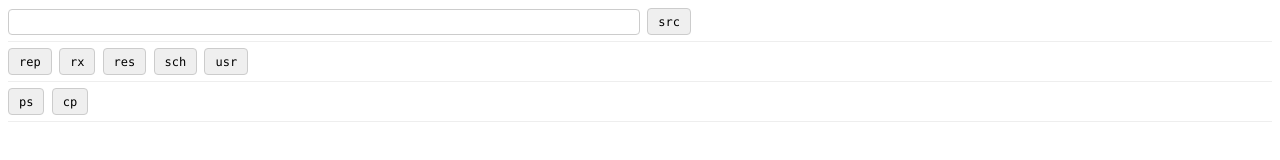
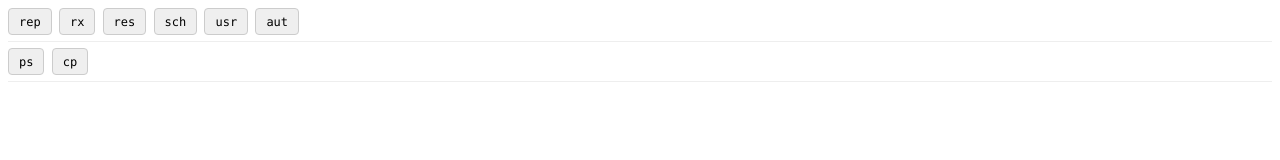
Before and after one commit to basprogr/basprogr.github.io, a plain HTML site: page index.html in a window 1280 px wide. Drawn offline with Linux system fonts and the light colour scheme.

```diff
--- a/index.html
+++ b/index.html
@@ -7,19 +7,13 @@
     <link rel="stylesheet" href="./default.css">
 </head>
 <body>
-
-    <form action="https://www.google.com/search" method="get">
-        <input type="text" name="q" style="width: 50%;">
-        <button type="submit">src</button>
-    </form>
-    <hr>
-
     <div>
         <button type="button" onclick="window.open('./rep.html', '_self')">rep</button>
         <button type="button" onclick="window.open('./rx.html', '_self')">rx</button>
         <button type="button" onclick="window.open('./res.html', '_self')">res</button>
         <button type="button" onclick="window.open('https:/'+'/wavahusada.com/en/jadwal-dokter/', '_self')">sch</button>
         <button type="button" onclick="document.getElementById('usr').style.display='grid'">usr</button>
+        <button type="button" onclick="window.open('https:/'+'/wavahusada.com/en/jadwal-dokter/', '_self')">aut</button>
     </div>
     <hr>
 
```
Also changed, not shown: 1 other file.
